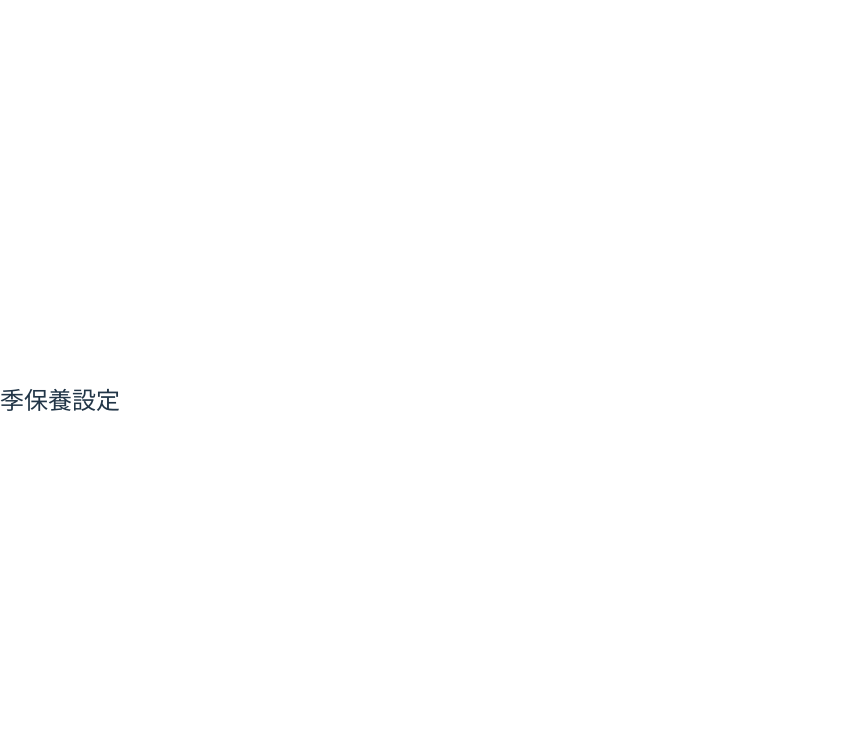
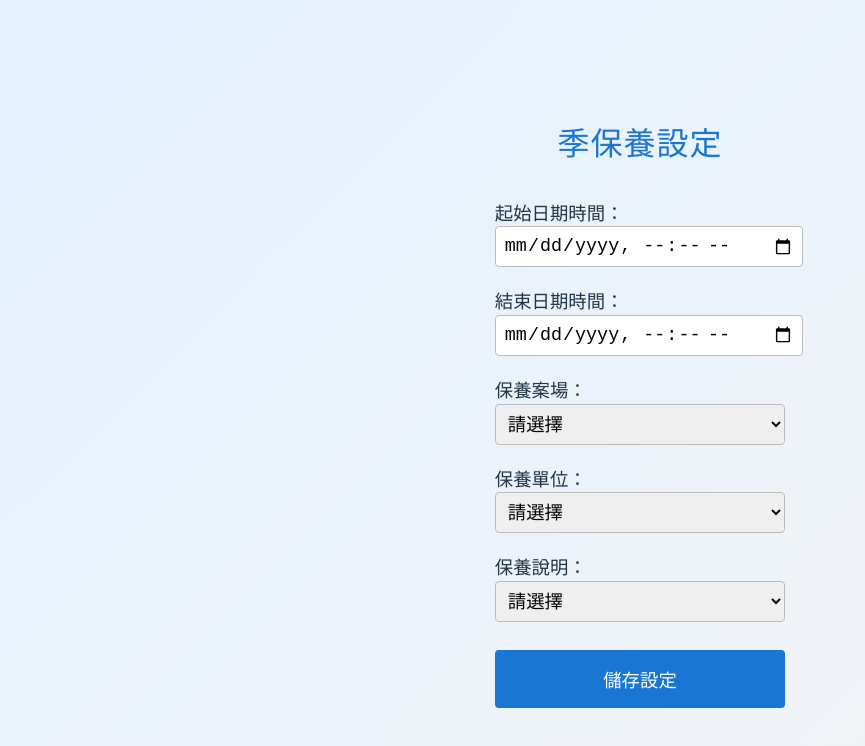
Before and after one commit to Mickey0207/seasonal-maintenance-pwa, a React (Vite) app: page /setup in a window 1280 px wide. Shown: the top 746 px of the page, without its empty margins (0-865 px from the left). Built offline with nearby package versions, Linux system fonts and the light colour scheme.

Commit message:
季保養設定

```diff
--- a/src/components/MaintenanceSetupForm.jsx
+++ b/src/components/MaintenanceSetupForm.jsx
@@ -1,11 +1,151 @@
-import React from 'react';
+
+import React, { useState } from 'react';
+import { useNavigate } from 'react-router-dom';
 
 // 季保養設定表單
+
+// 假資料
+const siteOptions = [
+  { value: 'siteA', label: '案場A' },
+  { value: 'siteB', label: '案場B' },
+];
+const unitOptions = [
+  { value: 'unit1', label: '單位1' },
+  { value: 'unit2', label: '單位2' },
+];
+const descOptions = [
+  { value: 'desc1', label: '說明1' },
+  { value: 'desc2', label: '說明2' },
+];
+
 export default function MaintenanceSetupForm() {
+  const navigate = useNavigate();
+  const [start, setStart] = useState('');
+  const [end, setEnd] = useState('');
+  const [site, setSite] = useState('');
+  const [unit, setUnit] = useState('');
+  const [desc, setDesc] = useState('');
+  const [error, setError] = useState('');
+
+  const handleSubmit = (e) => {
+    e.preventDefault();
+    if (!start || !end || !site || !unit || !desc) {
+      setError('請完整填寫所有欄位');
+      return;
+    }
+    if (new Date(start) >= new Date(end)) {
+      setError('結束時間需大於起始時間');
+      return;
+    }
+    // 儲存到 localStorage
+    localStorage.setItem('maintenancePeriod', JSON.stringify({ start, end, site, unit, desc }));
+    localStorage.setItem('isLoggedIn', 'true');
+    setError('');
+    // 跳轉到表單頁
+    navigate('/form');
+  };
+
   return (
-    <div>
-      {/* 日期選擇、三層下拉、儲存按鈕 */}
-      <h2>季保養設定</h2>
+    <div
+      style={{
+        position: 'fixed',
+        top: 0,
+        left: 0,
+        width: '100vw',
+        height: '100vh',
+        background: 'linear-gradient(135deg, #e3f0ff 0%, #f5f5f5 100%)',
+        padding: 'clamp(12px, 4vw, 32px)',
+        boxSizing: 'border-box',
+        overflowY: 'auto',
+        zIndex: 10,
+        display: 'flex',
+        flexDirection: 'column',
+        justifyContent: 'center',
+        alignItems: 'center',
+      }}
+    >
+      <h2
+        style={{
+          textAlign: 'center',
+          color: '#1976d2',
+          marginBottom: 'clamp(16px, 4vw, 32px)',
+          fontSize: 'clamp(1.3rem, 5vw, 2rem)',
+          letterSpacing: 1,
+        }}
+      >
+        季保養設定
+      </h2>
+      <form onSubmit={handleSubmit} style={{ fontSize: 'clamp(1rem, 3vw, 1.15rem)' }}>
+        <div style={{ marginBottom: 'clamp(10px, 2vw, 20px)' }}>
+          <label>起始日期時間：</label><br />
+          <input
+            type="datetime-local"
+            value={start}
+            onChange={e => setStart(e.target.value)}
+            style={{ width: '100%', fontSize: 'inherit', padding: '8px', borderRadius: 4, border: '1px solid #bbb' }}
+          />
+        </div>
+        <div style={{ marginBottom: 'clamp(10px, 2vw, 20px)' }}>
+          <label>結束日期時間：</label><br />
+          <input
+            type="datetime-local"
+            value={end}
+            onChange={e => setEnd(e.target.value)}
+            style={{ width: '100%', fontSize: 'inherit', padding: '8px', borderRadius: 4, border: '1px solid #bbb' }}
+          />
+        </div>
+        <div style={{ marginBottom: 'clamp(10px, 2vw, 20px)' }}>
+          <label>保養案場：</label><br />
+          <select
+            value={site}
+            onChange={e => setSite(e.target.value)}
+            style={{ width: '100%', fontSize: 'inherit', padding: '8px', borderRadius: 4, border: '1px solid #bbb' }}
+          >
+            <option value="">請選擇</option>
+            {siteOptions.map(opt => <option key={opt.value} value={opt.value}>{opt.label}</option>)}
+          </select>
+        </div>
+        <div style={{ marginBottom: 'clamp(10px, 2vw, 20px)' }}>
+          <label>保養單位：</label><br />
+          <select
+            value={unit}
+            onChange={e => setUnit(e.target.value)}
+            style={{ width: '100%', fontSize: 'inherit', padding: '8px', borderRadius: 4, border: '1px solid #bbb' }}
+          >
+            <option value="">請選擇</option>
+            {unitOptions.map(opt => <option key={opt.value} value={opt.value}>{opt.label}</option>)}
+          </select>
+        </div>
+        <div style={{ marginBottom: 'clamp(10px, 2vw, 20px)' }}>
+          <label>保養說明：</label><br />
+          <select
+            value={desc}
+            onChange={e => setDesc(e.target.value)}
+            style={{ width: '100%', fontSize: 'inherit', padding: '8px', borderRadius: 4, border: '1px solid #bbb' }}
+          >
+            <option value="">請選擇</option>
+            {descOptions.map(opt => <option key={opt.value} value={opt.value}>{opt.label}</option>)}
+          </select>
+        </div>
+        {error && <div style={{ color: 'red', marginBottom: 12 }}>{error}</div>}
+        <button
+          type="submit"
+          style={{
+            width: '100%',
+            background: '#1976d2',
+            color: '#fff',
+            padding: 'clamp(10px, 2vw, 16px)',
+            border: 'none',
+            borderRadius: 4,
+            fontWeight: 600,
+            fontSize: 'inherit',
+            marginTop: 8,
+            transition: 'background 0.2s',
+          }}
+        >
+          儲存設定
+        </button>
+      </form>
     </div>
   );
 }
--- a/src/pages/Home.jsx
+++ b/src/pages/Home.jsx
@@ -5,6 +5,7 @@ import SidebarDrawer from '../components/SidebarDrawer';
 import TopBarMenu from '../components/TopBarMenu';
 
 // 主畫面
+
 export default function Home() {
   const [sidebarOpen, setSidebarOpen] = useState(false);
   const [isMobile, setIsMobile] = useState(window.innerWidth < 768);
@@ -12,11 +13,24 @@ export default function Home() {
   // 假登入者資料
   const user = { account: 'user1', displayName: '王小明' };
 
+  // 自動跳轉邏輯
   useEffect(() => {
+    // 保養期間自動跳轉
+    const periodStr = localStorage.getItem('maintenancePeriod');
+    const isLoggedIn = localStorage.getItem('isLoggedIn') === 'true';
+    if (periodStr && isLoggedIn) {
+      try {
+        const { start, end } = JSON.parse(periodStr);
+        const now = new Date();
+        if (start && end && new Date(start) <= now && now <= new Date(end)) {
+          navigate('/form', { replace: true });
+        }
+      } catch (e) {}
+    }
     const handleResize = () => setIsMobile(window.innerWidth < 768);
     window.addEventListener('resize', handleResize);
     return () => window.removeEventListener('resize', handleResize);
-  }, []);
+  }, [navigate]);
 
   return (
     <div style={{ position: 'relative', minHeight: '100vh', background: 'linear-gradient(135deg, #e3f0ff 0%, #f5f5f5 100%)' }}>
```
